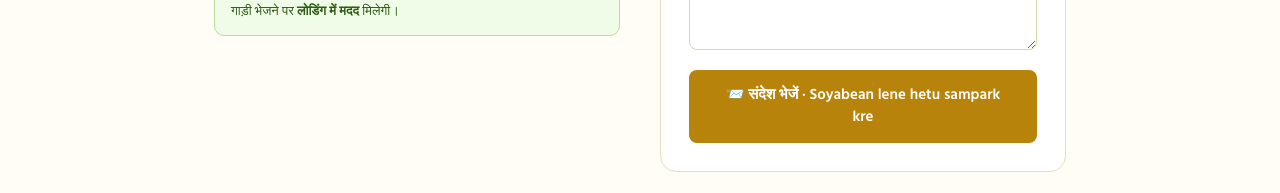
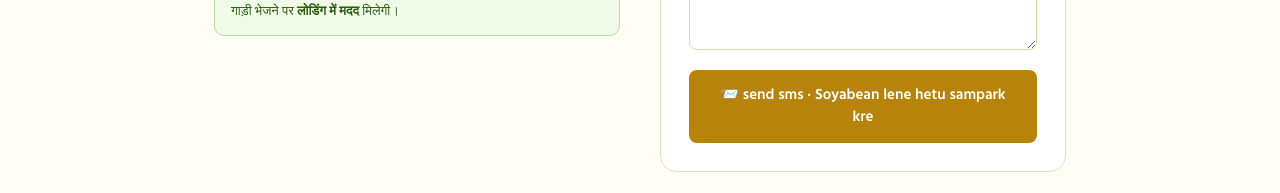
Before and after one commit to sanjaysinghmp09/ThinkStack, a React (Vite) app: page / in a window 1280 px wide. Shown: the part 2775-2968 px from the top of the page. Built offline with nearby package versions, Linux system fonts and the light colour scheme; a web font is replaced by a local one.

Commit message:
fix: update button text for SMS submission in FarmerHome component

```diff
--- a/src/App.jsx
+++ b/src/App.jsx
@@ -532,7 +532,7 @@ export default function FarmerHome() {
                     style={{ resize: "vertical" }}
                   />
                   <button type="submit" className="btn-primary" style={{ width: "100%", justifyContent: "center" }}>
-                    📨 संदेश भेजें · Soyabean lene hetu sampark kre
+                    📨 send sms · Soyabean lene hetu sampark kre
                   </button>
                 </form>
               )}
```
